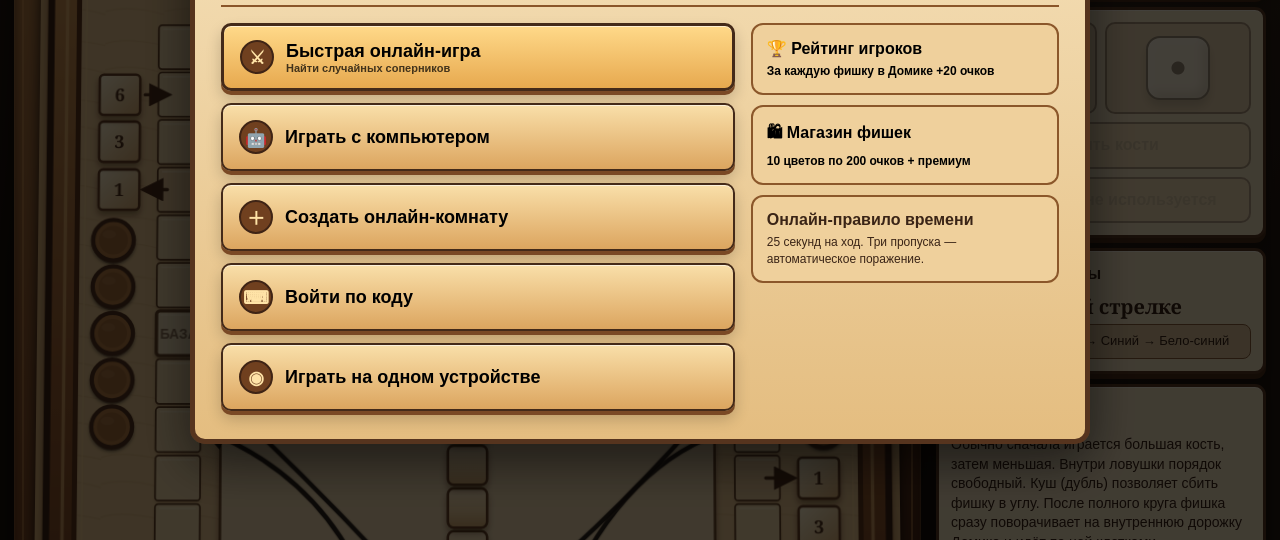
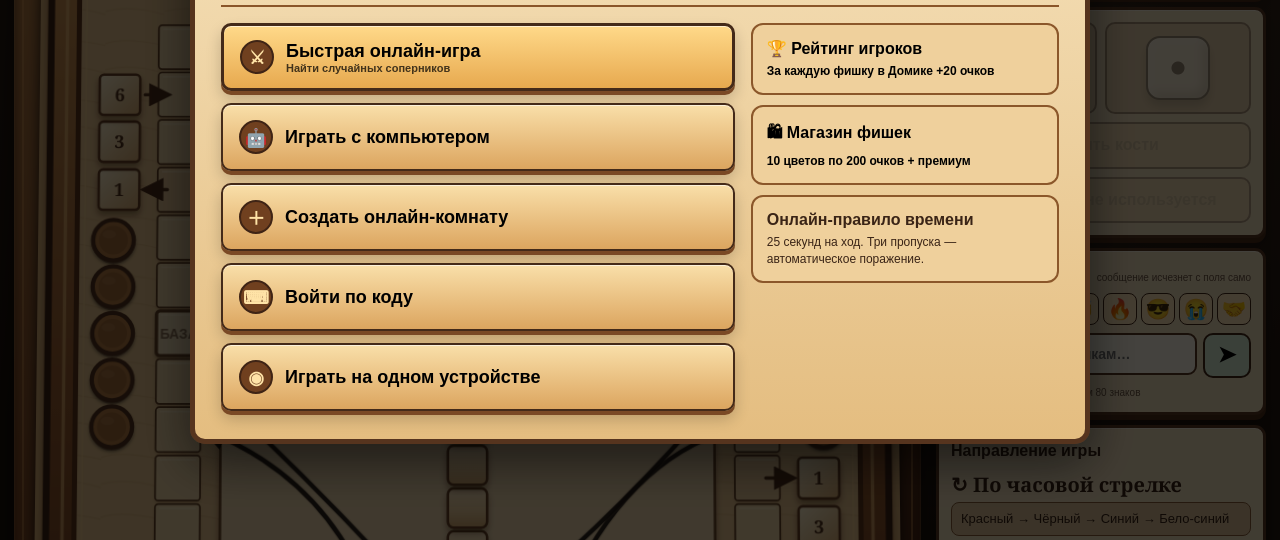
Before and after one commit to grgrmest-png/mondavoshka-online, a website: page public/index.html in a window 1280 px wide. Shown: the part 260-800 px from the top of the page. Drawn offline with Linux system fonts and the light colour scheme; no server answers.

Commit message:
Update index.html

```diff
--- a/public/index.html
+++ b/public/index.html
@@ -86,7 +86,7 @@
 <button class="die" id="d0" disabled><span data-v="1"></span></button><button class="die" id="d1" disabled><span data-v="1"></span></button>
 <button id="roll" disabled>Бросить кости</button><button id="sum" disabled>Ход суммой не используется</button>
 </div>
-<div class="card chatCard" id="chatCard" hidden>
+<div class="card chatCard" id="chatCard">
   <div class="chatTitle">
     <b>💬 Чат игроков</b>
     <small>сообщение исчезнет с поля само</small>
```
